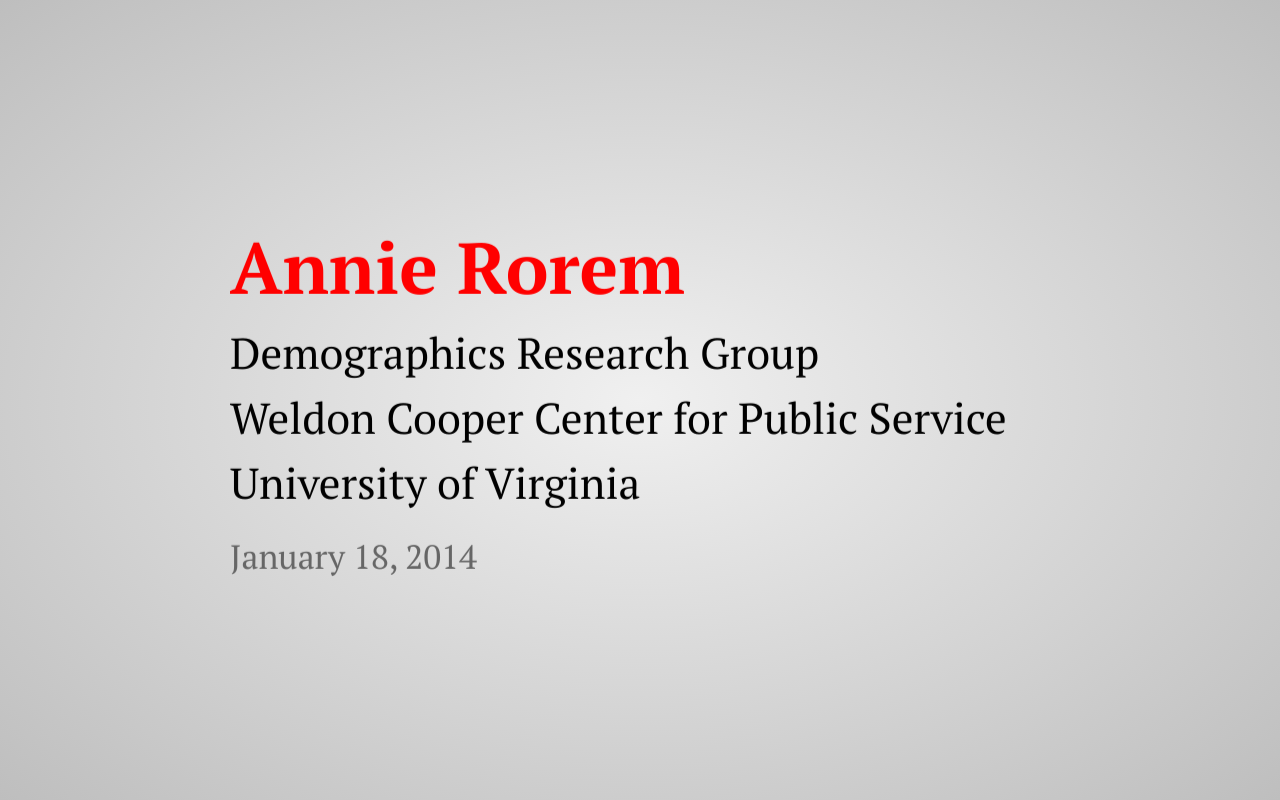
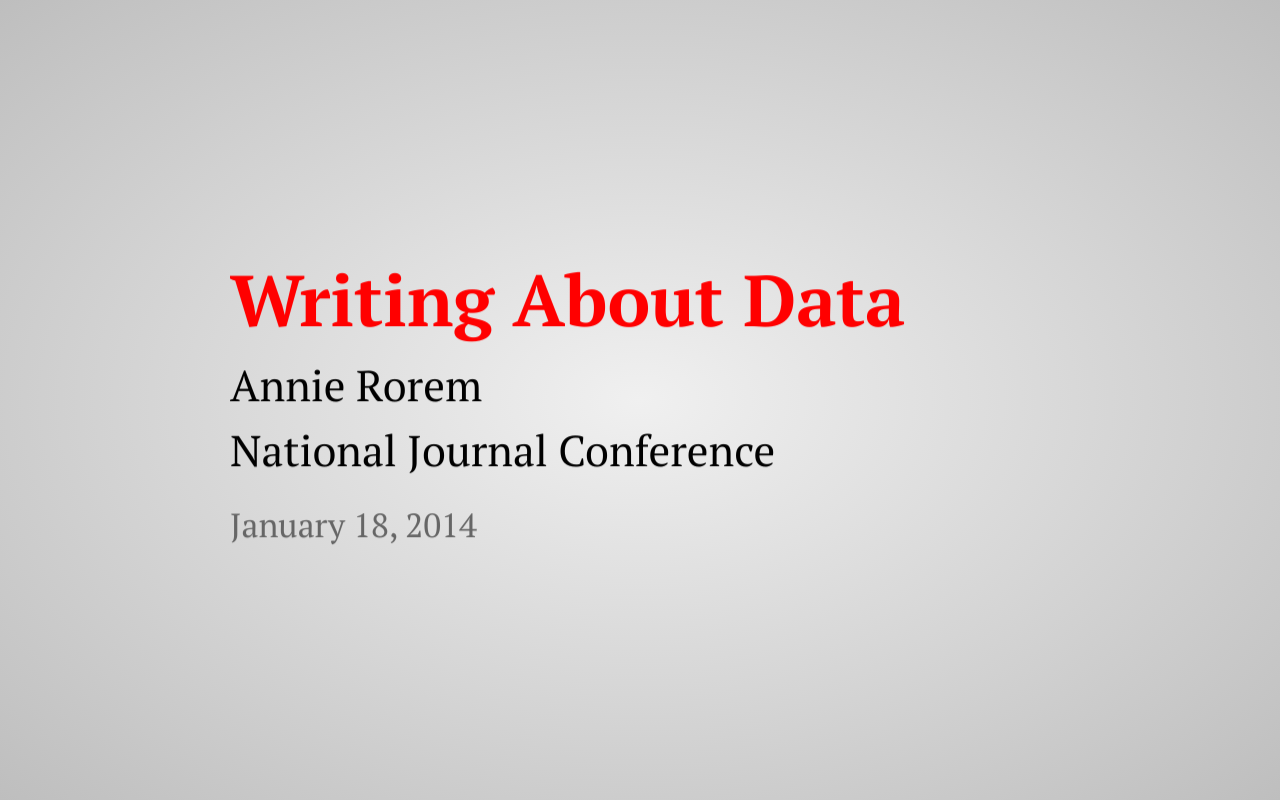
Before and after one commit to michaelmyers/annierorem, a plain HTML site: page presentation/njc.html in a window 1280 px wide. Shown: the top 800 px of the page. Drawn offline with nearby package versions, Linux system fonts and the light colour scheme.

Commit message:
title slide change

```diff
--- a/presentation/njc.html
+++ b/presentation/njc.html
@@ -30,10 +30,9 @@
 
     <div id="welcome" class="step" data-x="500" data-y="-4000" data-scale="1.5">
 
-        <h1 style="font-weight: bold; color: red;">Annie Rorem</h1>
-        <h4>Demographics Research Group</h4>
-        <h4>Weldon Cooper Center for Public Service</h4>
-        <h4>University of Virginia</h4>
+        <h1 style="font-weight: bold; color: red;">Writing About Data</h1>
+        <h4>Annie Rorem</h4>
+        <h4>National Journal Conference</h4>
 
         <small>January 18, 2014</small>
     </div>
```
